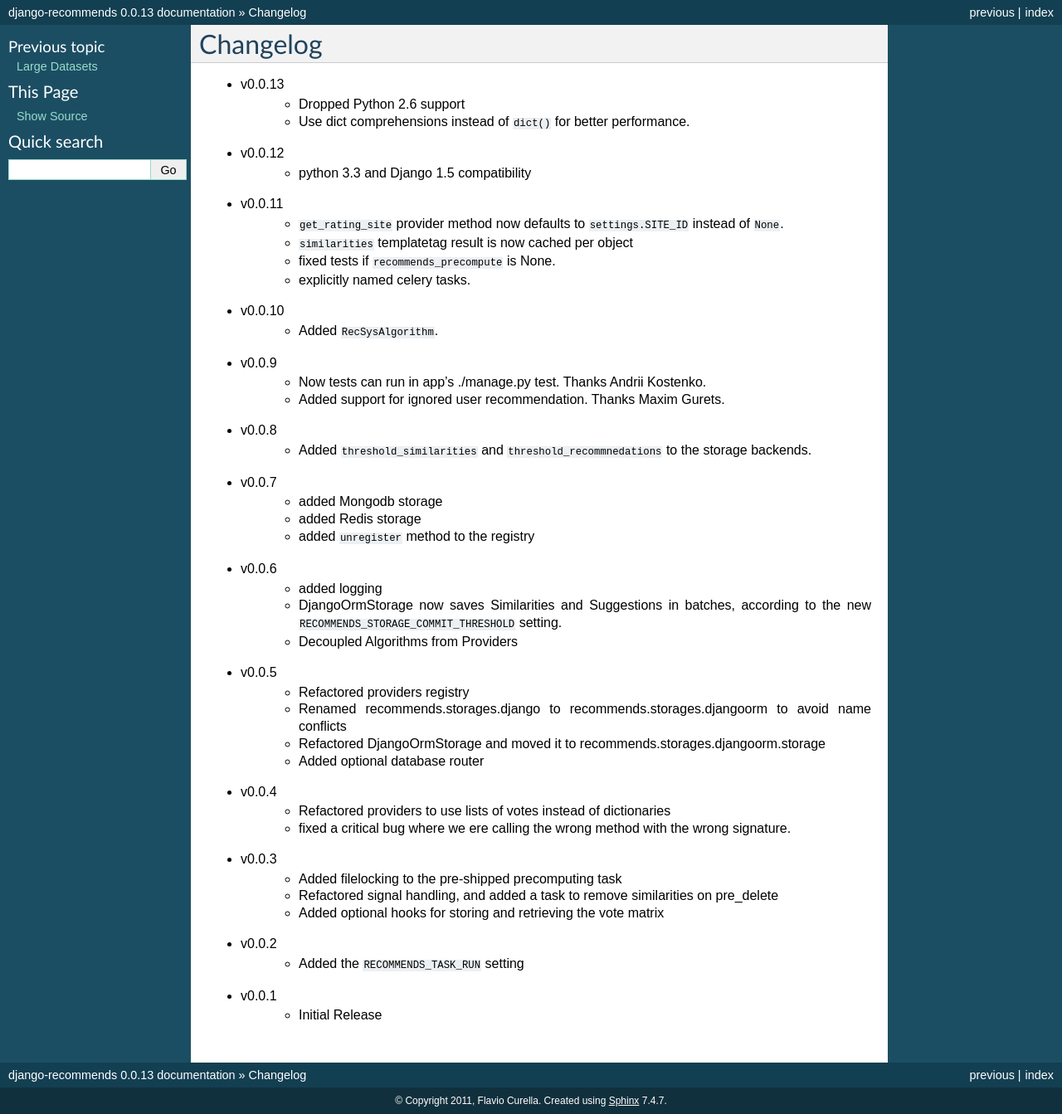
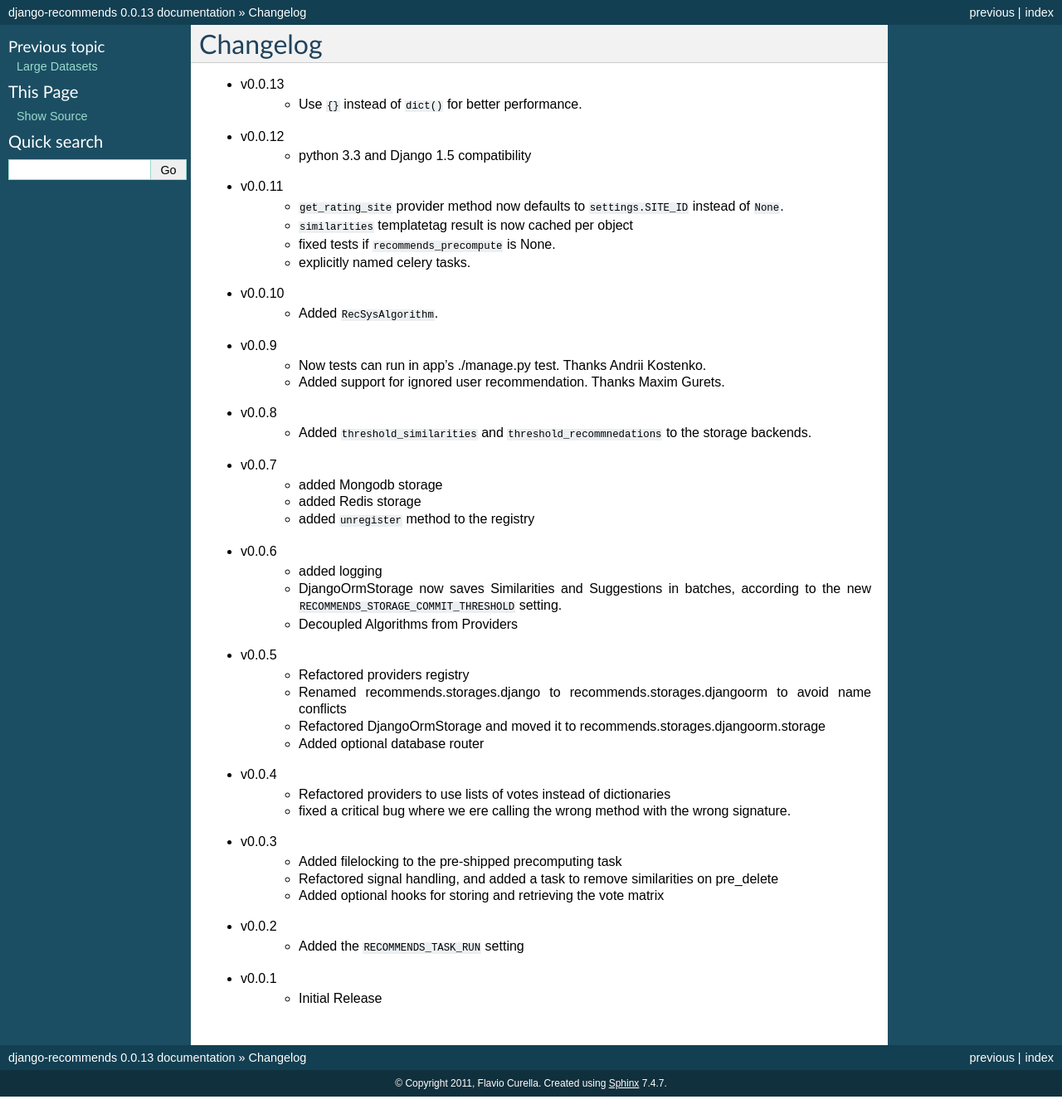
Before and after one commit to fcurella/django-recommends, a Sphinx documentation site: the page built from docs/changelog.rst, in a window 1280 px wide. Shown: the whole page at 83% size. Built offline with Sphinx 7.4.7, drawn with Linux system fonts in a browser that asks for light colours; after the commit the page ends 1322 px from its top, so only the background shows below that.

Commit message:
Revert "dropped support for py2.6"
This reverts commit f4e18602b977a3d6bd5c37ba41630510f3e3fb5b.

```diff
--- a/docs/changelog.rst
+++ b/docs/changelog.rst
@@ -3,8 +3,7 @@
 Changelog
 =========
 * v0.0.13
-    * Dropped Python 2.6 support
-    * Use dict comprehensions instead of ``dict()`` for better performance.
+    * Use ``{}`` instead of ``dict()`` for better performance.
 * v0.0.12
     * python 3.3 and Django 1.5 compatibility
 * v0.0.11
```
